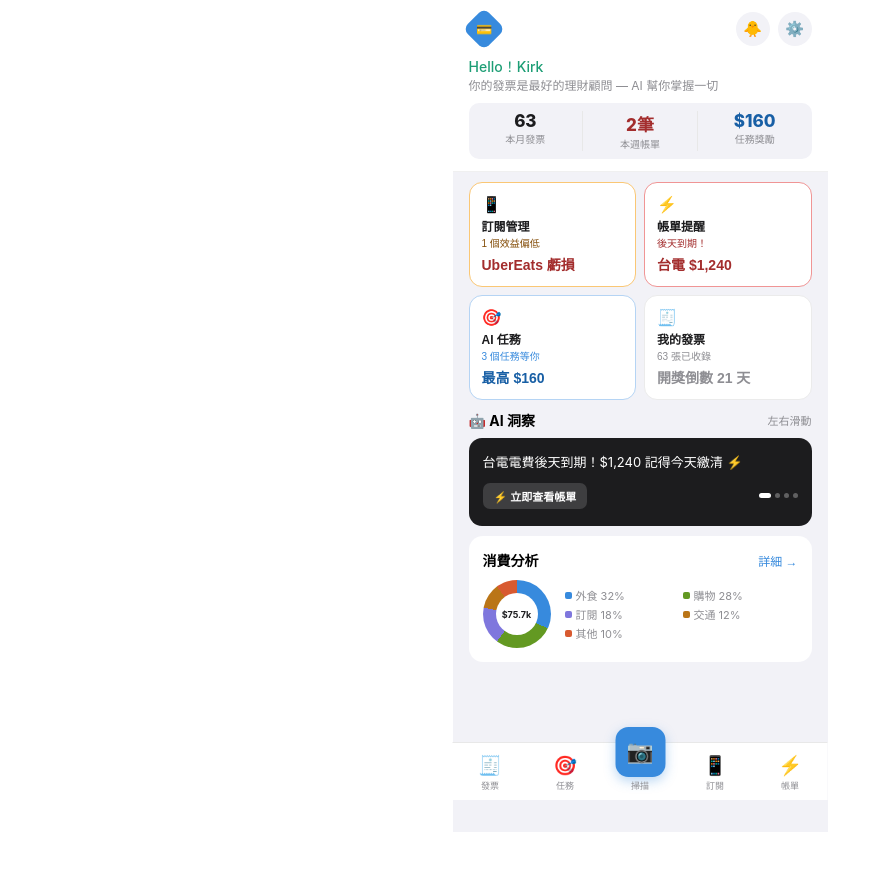
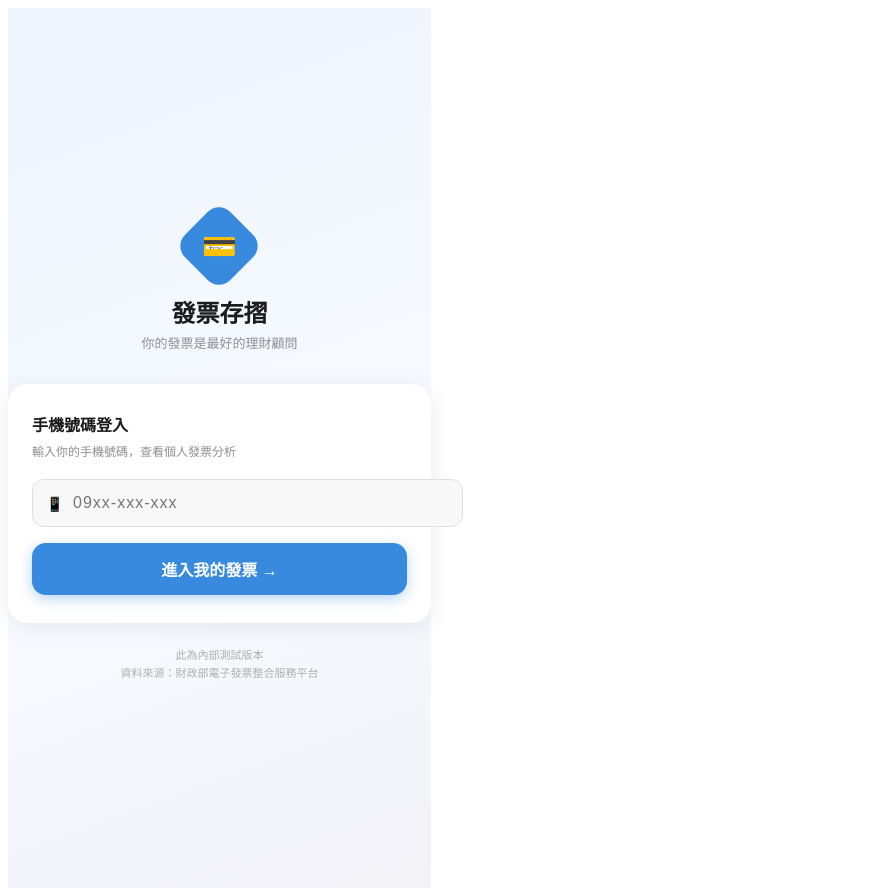
Before and after one commit to kirkchen0302/openclaw-workspace, a React (Vite) app in the folder invoice-prototype/: page / in a window 1280 px wide. Shown: the whole page, without its empty margins (0-883 px from the left). Before the commit the page ends 832 px from the top, so only its background shows below. Built offline with nearby package versions, Linux system fonts and the light colour scheme.

Commit message:
feat: 加入登入頁 + Firebase RTDB 動態載入用戶發票資料

```diff
--- a/invoice-prototype/package.json
+++ b/invoice-prototype/package.json
@@ -10,6 +10,7 @@
     "preview": "vite preview"
   },
   "dependencies": {
+    "firebase": "^12.11.0",
     "react": "^19.2.4",
     "react-dom": "^19.2.4"
   },
--- a/invoice-prototype/src/App.jsx
+++ b/invoice-prototype/src/App.jsx
@@ -1,4 +1,5 @@
-import { useState, useRef } from "react";
+import { useState, useRef, useEffect } from "react";
+import { fetchUserData } from "./firebase";
 
 // ─── 訂閱資料 ─────────────────────────────────────────────────────────────────
 const SUBSCRIPTIONS = [
@@ -738,7 +739,7 @@ function RewardsPage() {
 }
 
 // ─── 發票頁 ───────────────────────────────────────────────────────────────────
-function InvoicesPage() {
+function InvoicesPage({ invoices = INVOICES, totalAmount = 75737, invoiceCount = 63 }) {
   return (
     <div>
       <div style={S.header}>
@@ -752,16 +753,16 @@ function InvoicesPage() {
       </div>
       <div style={{ ...S.card, display: "flex", alignItems: "center", gap: 10 }}>
         <div style={{ width: 38, height: 38, borderRadius: 9, background: "#E6F1FB", display: "flex", alignItems: "center", justifyContent: "center", fontSize: 18 }}>📅</div>
-        <div style={{ flex: 1 }}><div style={{ fontWeight: 700, fontSize: 14 }}>開獎倒數 <span style={{ color: "#378ADD" }}>21天</span></div><div style={{ fontSize: 11, color: "#8E8E93" }}>共 63 張發票參與對獎</div></div>
+        <div style={{ flex: 1 }}><div style={{ fontWeight: 700, fontSize: 14 }}>開獎倒數 <span style={{ color: "#378ADD" }}>21天</span></div><div style={{ fontSize: 11, color: "#8E8E93" }}>共 {invoiceCount} 張發票參與對獎</div></div>
         <span style={{ fontSize: 11, fontWeight: 600, padding: "3px 8px", borderRadius: 7, background: "#E6F1FB", color: "#185FA5" }}>即將開獎</span>
       </div>
       <div style={{ padding: "0 16px 6px" }}>
-        <span style={{ fontSize: 13, color: "#8E8E93" }}>2月 總計 </span>
-        <span style={{ fontSize: 16, fontWeight: 800 }}>$75,737</span>
+        <span style={{ fontSize: 13, color: "#8E8E93" }}>近2個月 總計 </span>
+        <span style={{ fontSize: 16, fontWeight: 800 }}>${totalAmount.toLocaleString()}</span>
       </div>
       <div style={{ background: "#fff", borderRadius: 13, margin: "0 16px", overflow: "hidden" }}>
-        {INVOICES.map((inv, i) => (
-          <div key={i} style={{ display: "flex", alignItems: "center", padding: "11px 14px", borderBottom: i < INVOICES.length - 1 ? "1px solid #F5F5F5" : "none" }}>
+        {invoices.map((inv, i) => (
+          <div key={i} style={{ display: "flex", alignItems: "center", padding: "11px 14px", borderBottom: i < invoices.length - 1 ? "1px solid #F5F5F5" : "none" }}>
             <div style={{ width: 34, textAlign: "center", flexShrink: 0 }}>
               <div style={{ fontSize: 14, fontWeight: 700 }}>{inv.day}</div>
               <div style={{ fontSize: 10, color: "#8E8E93" }}>{inv.week}</div>
@@ -815,7 +816,7 @@ function ScanPage() {
 }
 
 // ─── 首頁 ─────────────────────────────────────────────────────────────────────
-function HomePage({ setTab }) {
+function HomePage({ setTab, user, invoiceCount, totalAmount }) {
   const [idx, setIdx] = useState(0);
   const touchX = useRef(null);
   const INSIGHTS = [
@@ -833,11 +834,11 @@ function HomePage({ setTab }) {
           <div style={{ display:"flex", gap:8 }}><button style={S.iconBtn}>🐥</button><button style={S.iconBtn}>⚙️</button></div>
         </div>
         <div style={{ marginBottom:10 }}>
-          <div style={{ fontSize:14, color:"#1D9E75", fontWeight:500 }}>Hello！Kirk</div>
+          <div style={{ fontSize:14, color:"#1D9E75", fontWeight:500 }}>Hello！{user?.phone || ""}</div>
           <div style={{ fontSize:12, color:"#8E8E93" }}>你的發票是最好的理財顧問 — AI 幫你掌握一切</div>
         </div>
         <div style={{ display:"flex", background:"#F2F2F7", borderRadius:10, padding:"8px 0" }}>
-          {[{label:"本月發票",value:"63"},{label:"本週帳單",value:"2筆",red:true},{label:"任務獎勵",value:"$160",blue:true}].map((s,i)=>(
+          {[{label:"本月發票",value:`${invoiceCount || 63}張`},{label:"本週帳單",value:"2筆",red:true},{label:"任務獎勵",value:"$160",blue:true}].map((s,i)=>(
             <div key={i} style={{ flex:1, textAlign:"center", borderRight:i<2?"1px solid #E8E8E8":"none" }}>
               <div style={{ fontSize:17, fontWeight:800, color:s.red?"#A32D2D":s.blue?"#185FA5":"#1C1C1E" }}>{s.value}</div>
               <div style={{ fontSize:10, color:"#8E8E93" }}>{s.label}</div>
@@ -904,6 +905,78 @@ function HomePage({ setTab }) {
   );
 }
 
+// ─── 登入頁 ───────────────────────────────────────────────────────────────────
+function LoginPage({ onLogin }) {
+  const [phone, setPhone] = useState("");
+  const [loading, setLoading] = useState(false);
+  const [error, setError] = useState("");
+
+  async function handleLogin() {
+    const clean = phone.replace(/\D/g, "");
+    if (clean.length < 9) {
+      setError("請輸入正確的手機號碼");
+      return;
+    }
+    setLoading(true);
+    setError("");
+    const result = await fetchUserData(clean);
+    setLoading(false);
+    if (result.success) {
+      onLogin(clean, result.data);
+    } else {
+      setError(result.error);
+    }
+  }
+
+  return (
+    <div style={{ width: 375, minHeight: "100vh", background: "linear-gradient(160deg, #EEF5FF 0%, #F8FAFF 60%, #F2F2F7 100%)", display: "flex", flexDirection: "column", alignItems: "center", justifyContent: "center", fontFamily: "-apple-system, BlinkMacSystemFont, 'PingFang TC', 'Noto Sans TC', sans-serif", padding: "40px 24px" }}>
+      {/* Logo */}
+      <div style={{ marginBottom: 32, textAlign: "center" }}>
+        <div style={{ width: 64, height: 64, background: "#378ADD", borderRadius: 16, transform: "rotate(45deg)", display: "flex", alignItems: "center", justifyContent: "center", margin: "0 auto 16px" }}>
+          <span style={{ transform: "rotate(-45deg)", fontSize: 28 }}>💳</span>
+        </div>
+        <div style={{ fontSize: 24, fontWeight: 800, color: "#1C1C1E" }}>發票存摺</div>
+        <div style={{ fontSize: 13, color: "#8E8E93", marginTop: 4 }}>你的發票是最好的理財顧問</div>
+      </div>
+
+      {/* 輸入卡片 */}
+      <div style={{ background: "#fff", borderRadius: 20, padding: "28px 24px", width: "100%", boxShadow: "0 4px 24px rgba(0,0,0,0.08)" }}>
+        <div style={{ fontSize: 16, fontWeight: 700, color: "#1C1C1E", marginBottom: 6 }}>手機號碼登入</div>
+        <div style={{ fontSize: 12, color: "#8E8E93", marginBottom: 20 }}>輸入你的手機號碼，查看個人發票分析</div>
+
+        <div style={{ position: "relative", marginBottom: 16 }}>
+          <div style={{ position: "absolute", left: 14, top: "50%", transform: "translateY(-50%)", fontSize: 14, color: "#8E8E93", pointerEvents: "none" }}>📱</div>
+          <input
+            type="tel"
+            value={phone}
+            onChange={e => { setPhone(e.target.value); setError(""); }}
+            onKeyDown={e => e.key === "Enter" && handleLogin()}
+            placeholder="09xx-xxx-xxx"
+            style={{ width: "100%", padding: "14px 14px 14px 40px", borderRadius: 12, border: `1.5px solid ${error ? "#FF3B30" : "#E0E0E0"}`, fontSize: 16, outline: "none", color: "#1C1C1E", background: "#F8F8F8", letterSpacing: 1 }}
+          />
+        </div>
+
+        {error && (
+          <div style={{ fontSize: 12, color: "#FF3B30", marginBottom: 12, padding: "8px 12px", background: "#FFF2F1", borderRadius: 8 }}>
+            ⚠️ {error}
+          </div>
+        )}
+
+        <button
+          onClick={handleLogin}
+          disabled={loading}
+          style={{ width: "100%", padding: "14px", borderRadius: 14, border: "none", background: loading ? "#B0C8F0" : "#378ADD", color: "#fff", fontSize: 16, fontWeight: 700, cursor: loading ? "not-allowed" : "pointer", boxShadow: "0 4px 14px rgba(55,138,221,0.35)", transition: "all 0.2s" }}>
+          {loading ? "查詢中..." : "進入我的發票 →"}
+        </button>
+      </div>
+
+      <div style={{ marginTop: 24, fontSize: 11, color: "#AEAEB2", textAlign: "center", lineHeight: 1.6 }}>
+        此為內部測試版本<br />資料來源：財政部電子發票整合服務平台
+      </div>
+    </div>
+  );
+}
+
 // ─── Main App ─────────────────────────────────────────────────────────────────
 const TABS = [
   { key:"invoices",      icon:"🧾", label:"發票" },
@@ -915,9 +988,32 @@ const TABS = [
 
 export default function App() {
   const [tab, setTab] = useState("home");
+  const [user, setUser] = useState(null); // { phone, data }
+  const [loading, setLoading] = useState(false);
+
+  // 動態替換發票資料
+  const liveInvoices = user?.data?.invoices || INVOICES;
+  const livePieData  = user?.data?.pieData   || PIE_DATA;
+  const liveTotalAmt = user?.data?.totalAmount || 75737;
+  const liveInvCount = user?.data?.invoiceCount || 63;
+
+  function handleLogin(phone, data) {
+    setUser({ phone, data });
+    setTab("home");
+  }
+
+  function handleLogout() {
+    setUser(null);
+    setTab("home");
+  }
+
+  if (!user) {
+    return <LoginPage onLogin={handleLogin} />;
+  }
+
   const pages = {
-    home:          <HomePage setTab={setTab}/>,
-    invoices:      <InvoicesPage/>,
+    home:          <HomePage setTab={setTab} user={user} invoiceCount={liveInvCount} totalAmount={liveTotalAmt}/>,
+    invoices:      <InvoicesPage invoices={liveInvoices} totalAmount={liveTotalAmt} invoiceCount={liveInvCount}/>,
     rewards:       <RewardsPage/>,
     scan:          <ScanPage/>,
     subscriptions: <SubscriptionsPage/>,
@@ -955,6 +1051,9 @@ export default function App() {
         {tab !== "home" && (
           <button onClick={()=>setTab("home")} style={{ position:"fixed", bottom:70, right:"calc(50% - 187px + 12px)", width:36, height:36, borderRadius:18, background:"#fff", border:"1px solid #E0E0E0", cursor:"pointer", fontSize:16, display:"flex", alignItems:"center", justifyContent:"center", zIndex:99, boxShadow:"0 2px 8px rgba(0,0,0,0.08)" }}>🏠</button>
         )}
+
+        {/* 登出按鈕 */}
+        <button onClick={handleLogout} style={{ position:"fixed", bottom:70, left:"calc(50% - 187px + 12px)", width:36, height:36, borderRadius:18, background:"#fff", border:"1px solid #E0E0E0", cursor:"pointer", fontSize:14, display:"flex", alignItems:"center", justifyContent:"center", zIndex:99, boxShadow:"0 2px 8px rgba(0,0,0,0.08)" }}>🚪</button>
       </div>
     </>
   );
--- /dev/null
+++ b/invoice-prototype/src/firebase.js
@@ -0,0 +1,23 @@
+import { initializeApp } from "firebase/app";
+import { getDatabase, ref, get } from "firebase/database";
+
+const firebaseConfig = {
+  apiKey: "__PM_PROTOTYPE_API_KEY__",
+  databaseURL: "https://pm-prototype-a75ce-default-rtdb.asia-southeast1.firebasedatabase.app",
+  projectId: "pm-prototype-a75ce",
+};
+
+const app = initializeApp(firebaseConfig);
+const db = getDatabase(app);
+
+export async function fetchUserData(phone) {
+  try {
+    const snapshot = await get(ref(db, `users/${phone}`));
+    if (snapshot.exists()) {
+      return { success: true, data: snapshot.val() };
+    }
+    return { success: false, error: "找不到此手機號碼的會員資料" };
+  } catch (e) {
+    return { success: false, error: "連線失敗，請稍後再試" };
+  }
+}
```
Also changed, not shown: 2 other files (tests, documents, lock files or other folders).
